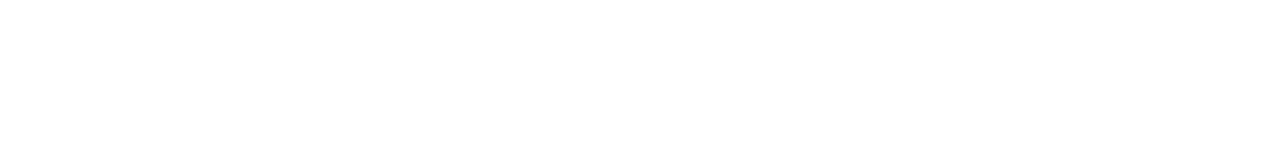
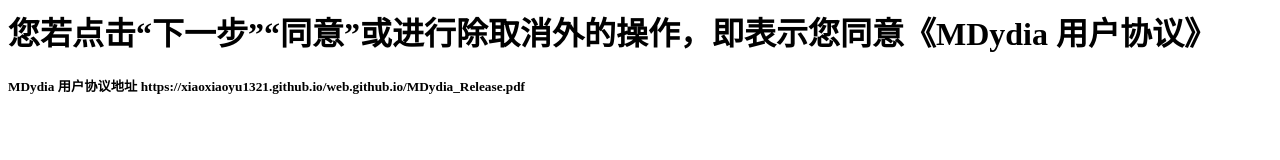
Before and after one commit to Xiaoxiaoyu1321/web.github.io, a plain HTML site: page index.html in a window 1280 px wide. Drawn offline with Linux system fonts and the light colour scheme.

Commit message:
Update index.html

```diff
--- a/index.html
+++ b/index.html
@@ -1,2 +1,8 @@
 <html>
+  <head>
+    <title>Welcome</title>
+  </head>
+  <body>
+    <h1>您若点击“下一步”“同意”或进行除取消外的操作，即表示您同意《MDydia 用户协议》</h1>
+    <h5> MDydia 用户协议地址 https://xiaoxiaoyu1321.github.io/web.github.io/MDydia_Release.pdf</h5>
 </html>
```
